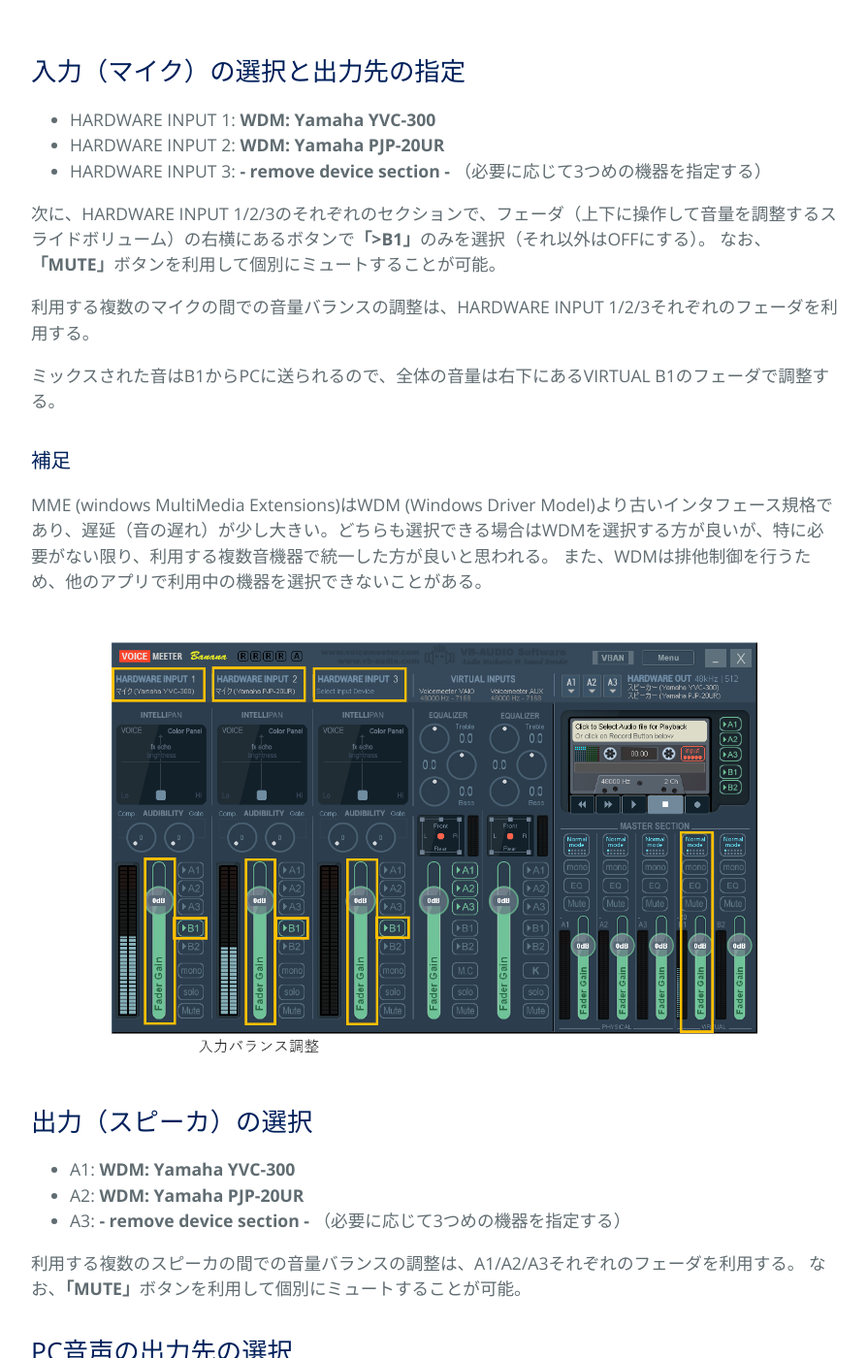
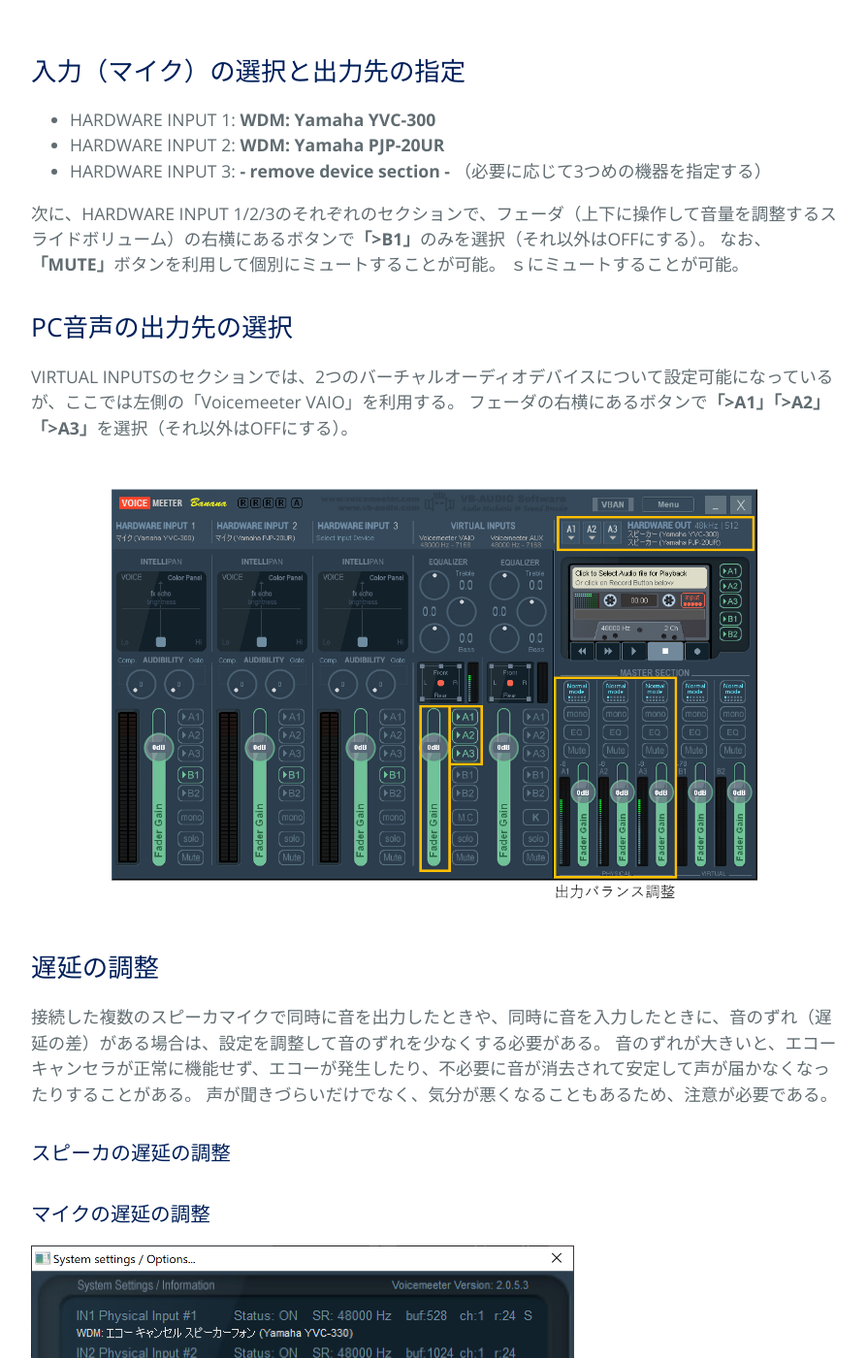
Before and after one commit to kyoto-u/online-edu, a Jekyll site: the page built from zoom-audio-voicemeter.md, in a window 1280 px wide and 1400 px high, scrolled down 1372 px. Shown: the whole window at 97% size, without its empty margins (192-1086 px from the left). Built offline with Jekyll 4.4.1, drawn with Linux system fonts in a browser that asks for light colours; some of the changed text lies outside the part shown.

Commit message:
Update zoom-audio-voicemeter.md

```diff
--- a/zoom-audio-voicemeter.md
+++ b/zoom-audio-voicemeter.md
@@ -26,26 +26,7 @@ Voicemeeter Bananaは3つまでの入力・出力を扱うことができる。
 
 次に、HARDWARE INPUT 1/2/3のそれぞれのセクションで、フェーダ（上下に操作して音量を調整するスライドボリューム）の右横にあるボタンで**「>B1」**のみを選択（それ以外はOFFにする）。
 なお、**「MUTE」**ボタンを利用して個別にミュートすることが可能。
-
-利用する複数のマイクの間での音量バランスの調整は、HARDWARE INPUT 1/2/3それぞれのフェーダを利用する。
-
-ミックスされた音はB1からPCに送られるので、全体の音量は右下にあるVIRTUAL B1のフェーダで調整する。
-
-### 補足
-
-MME (windows MultiMedia Extensions)はWDM (Windows Driver Model)より古いインタフェース規格であり、遅延（音の遅れ）が少し大きい。どちらも選択できる場合はWDMを選択する方が良いが、特に必要がない限り、利用する複数音機器で統一した方が良いと思われる。
-また、WDMは排他制御を行うため、他のアプリで利用中の機器を選択できないことがある。
-
-![VoiceMeeterの入力設定](voicemeeter-config-in.png)
-
-## 出力（スピーカ）の選択
-
-- A1: **WDM: Yamaha YVC-300**
-- A2: **WDM: Yamaha PJP-20UR**
-- A3: **- remove device section -** （必要に応じて3つめの機器を指定する）
-
-利用する複数のスピーカの間での音量バランスの調整は、A1/A2/A3それぞれのフェーダを利用する。
-なお、**「MUTE」**ボタンを利用して個別にミュートすることが可能。
+ｓにミュートすることが可能。
 
 ## PC音声の出力先の選択
 
@@ -53,6 +34,19 @@ VIRTUAL INPUTSのセクションでは、2つのバーチャルオーディオ
 フェーダの右横にあるボタンで**「>A1」「>A2」「>A3」**を選択（それ以外はOFFにする）。
 
 ![VoiceMeeterの出力設定](voicemeeter-config-out.png)
+
+## 遅延の調整
+
+接続した複数のスピーカマイクで同時に音を出力したときや、同時に音を入力したときに、音のずれ（遅延の差）がある場合は、設定を調整して音のずれを少なくする必要がある。
+音のずれが大きいと、エコーキャンセラが正常に機能せず、エコーが発生したり、不必要に音が消去されて安定して声が届かなくなったりすることがある。
+声が聞きづらいだけでなく、気分が悪くなることもあるため、注意が必要である。
+
+### スピーカの遅延の調整
+
+### マイクの遅延の調整
+
+![Voicemeeterのoptions設定](voicemeeter-options.png)
+
 
 ## Zoomのオーディオ設定
 
```
Also changed, not shown: other parts of zoom-audio-voicemeter.md (+3 -3 lines).
